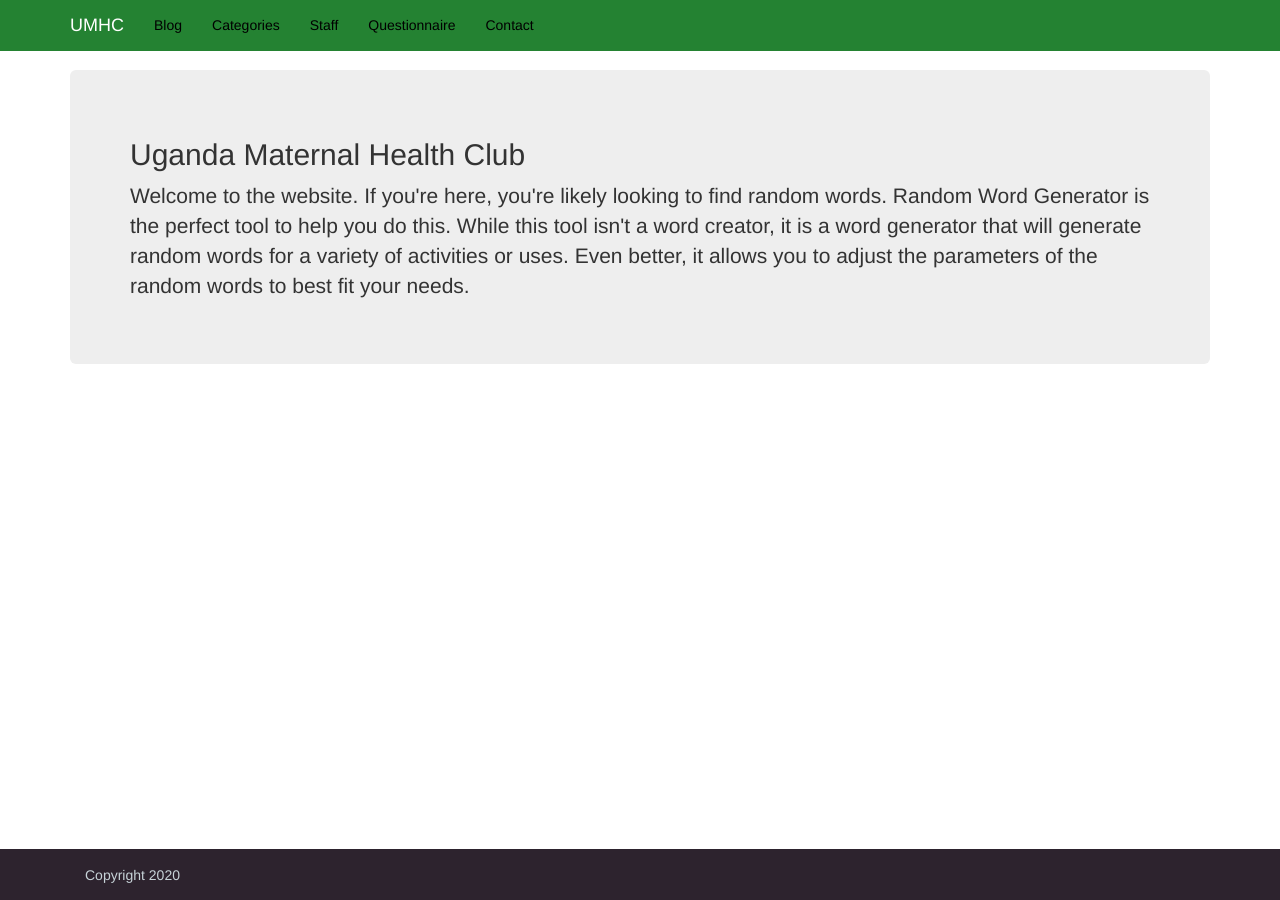
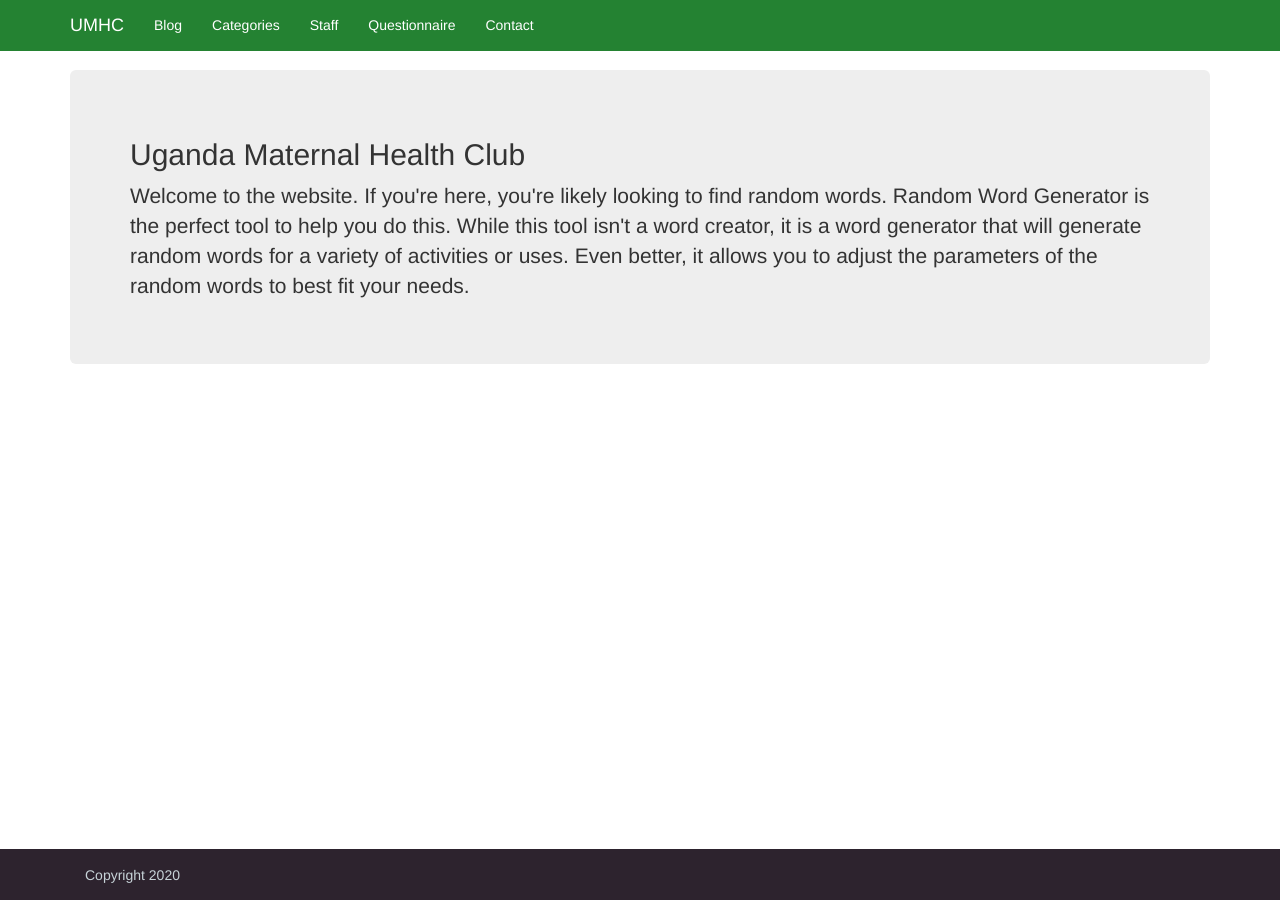
Before and after one commit to YuZhao823/ugsite, a Jekyll site: the page built from index.html, in a window 1280 px wide. Built offline with Jekyll 4.4.1, drawn with Linux system fonts in a browser that asks for light colours.

Commit message:
update navbar color to white

```diff
--- a/assets/css/styles.scss
+++ b/assets/css/styles.scss
@@ -32,7 +32,7 @@ body {
 }
 
 .navbar-nav > li > a {
-    color: black
+    color: white;
 }
 
 .navbar-nav > li > a:hover {
```
